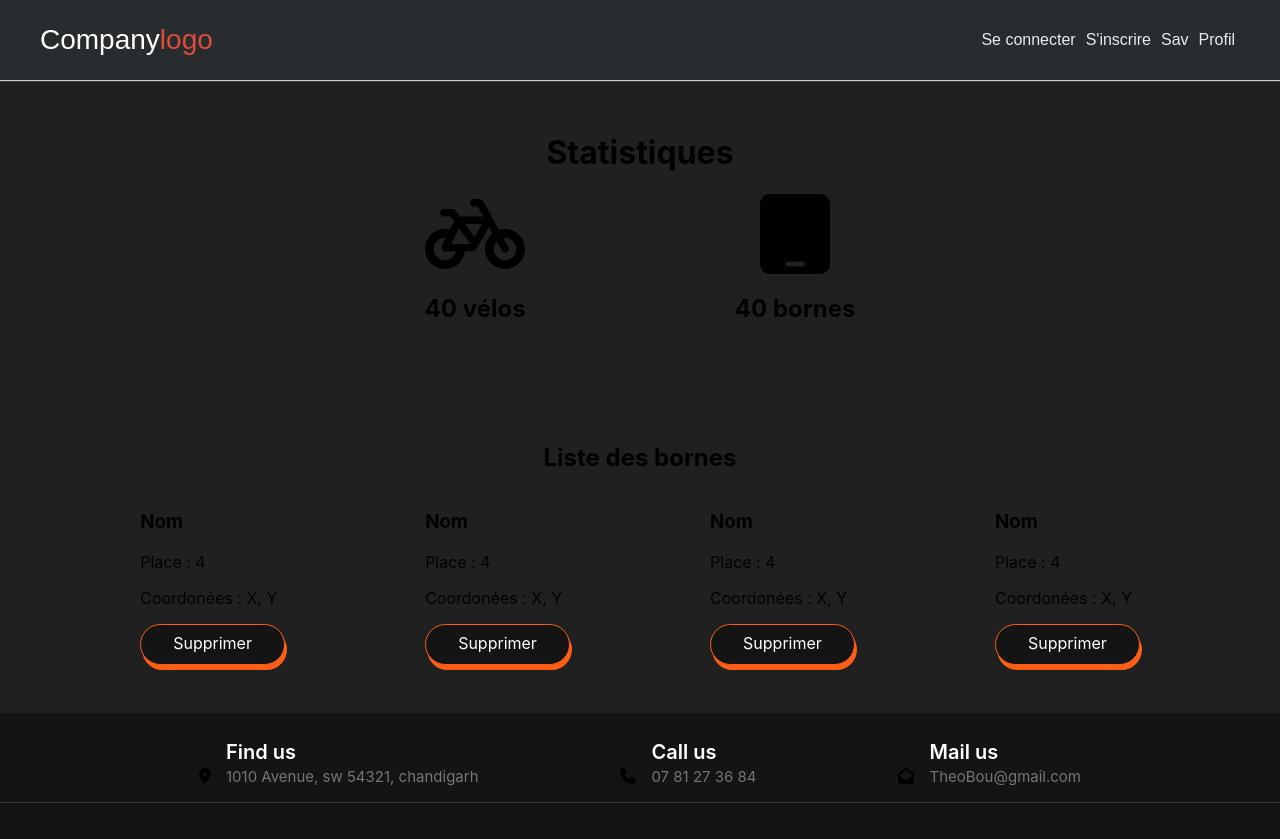
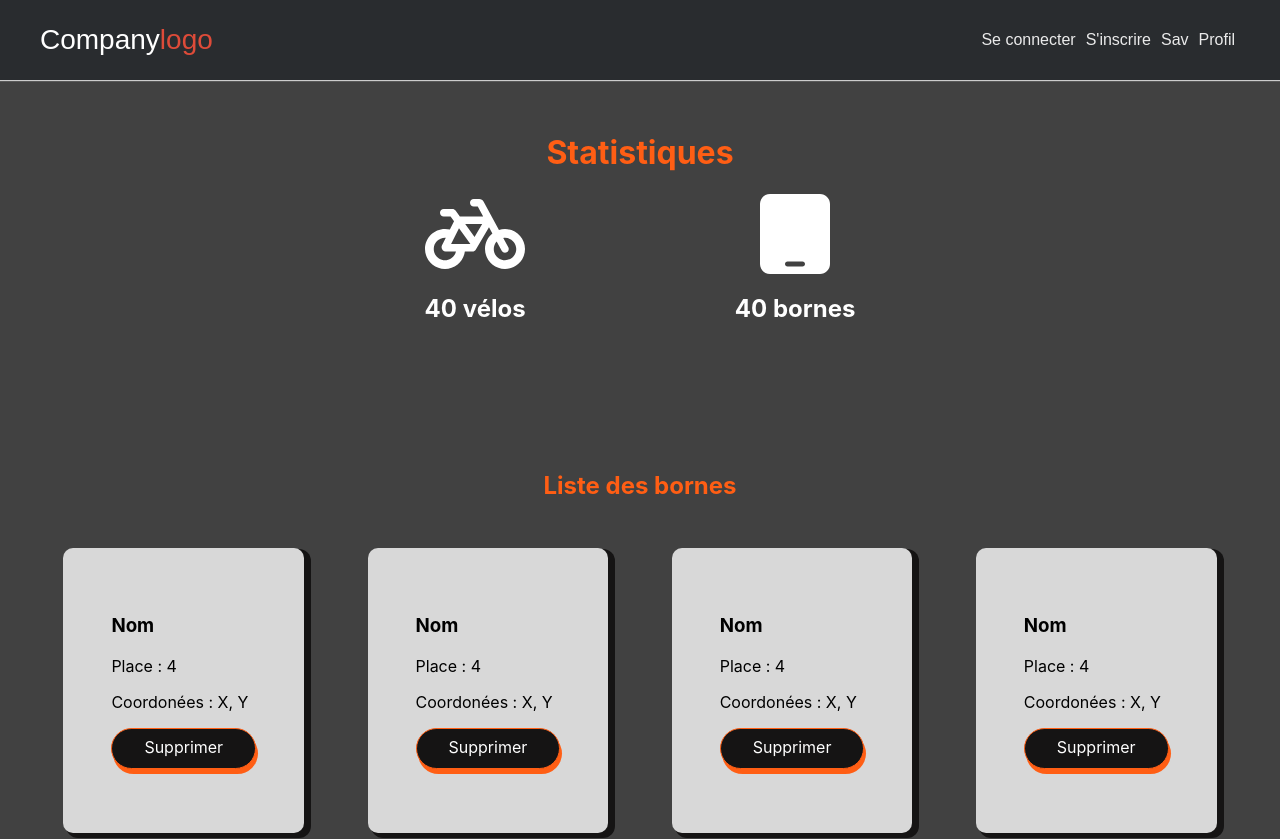
Before and after one commit to PepitoMercurio/hackaton, a React (Create React App) app: page /admin in a window 1280 px wide. Shown: the top 839 px of the page. Built offline with nearby package versions, Linux system fonts and the light colour scheme.

Commit message:
head-foot

```diff
--- a/src/App.css
+++ b/src/App.css
@@ -3,7 +3,7 @@
   text-align: center;
 }
 .test{
-  background-color: #202020;
+  background-color: #414141;
   height: 100%;
 }
 .App-logo {
--- a/src/Compotants/Stat/index.jsx
+++ b/src/Compotants/Stat/index.jsx
@@ -10,11 +10,11 @@ export default function Stats() {
             <h1>Statistiques</h1>
             <div className="Stats-list">
                 <div className="Stat">
-                    <FontAwesomeIcon icon={faBicycle} style={{color: "#000000", fontSize: "5rem"}} />
+                    <FontAwesomeIcon icon={faBicycle} style={{color: "#ffffff", fontSize: "5rem"}} />
                     <h2>40 vélos</h2>
                 </div>
                 <div className="Stat">
-                    <FontAwesomeIcon icon={faTablet} style={{color: "#000000", fontSize: "5rem"}} />
+                    <FontAwesomeIcon icon={faTablet} style={{color: "#ffffff", fontSize: "5rem"}} />
                     <h2>40 bornes</h2>
                 </div>
             </div>
--- a/src/Style/scss/Componants/About/style.scss
+++ b/src/Style/scss/Componants/About/style.scss
@@ -8,7 +8,12 @@
         width: 40%;
         margin: 0 4rem;
     }
-
+    .About-text h1{
+        color: #ff5e14;
+    }
+    .About-text p{
+        color: white;
+    }
     img {
         width: 45%;
     }
--- a/src/Style/scss/Componants/BorneList/style.scss
+++ b/src/Style/scss/Componants/BorneList/style.scss
@@ -6,10 +6,24 @@
     align-items: center;
     width: 100%;
 
+
+
+
     .BorneList-list {
         width: 100%;
         display: flex;
         flex-wrap: wrap;
         justify-content: space-evenly;
     }
+    .BorneList-Borne{
+        background-color: rgb(216, 216, 216);
+        padding: 3rem;
+        border-radius: 10px;
+        color: rgb(0, 0, 0);
+        box-shadow: 5px 3px 0px 2px #151414;
+    }
 }
+.BorneList h2{
+    color: #ff5e14;
+margin: 3rem;
+}
--- a/src/Style/scss/Componants/Payement/style.scss
+++ b/src/Style/scss/Componants/Payement/style.scss
@@ -3,21 +3,33 @@
     flex-direction: column;
     align-items: center;
     margin-bottom: 5rem;
-
+    h2{
+        color: #ff5e14;
+    }
     .Payement-content {
         display: flex;
         flex-wrap: wrap;
         align-items: center;
 
+
         .Payement-detail, .Payement-form {
             width: 40rem;
+            h3{
+                color: white;
+            }
+            p{
+                color: white;
+            }
         }
 
         .Payement-form {
+            padding: 1rem;
+            // background-color: beige;
             display: flex;
             flex-direction: column;
             justify-content: center;
             align-items: center;
+            color: white;
 
             input {
                 margin-bottom: 1rem;
--- a/src/Style/scss/Componants/Stats/style.scss
+++ b/src/Style/scss/Componants/Stats/style.scss
@@ -3,6 +3,9 @@
     flex-direction: column;
     align-items: center;
     margin-top: 2rem;
+    h1{
+        color: #ff5e14;
+    }
 
     .Stats-list {
         display: flex;
@@ -16,5 +19,8 @@
             align-items: center;
 
         }
+        .Stat h2{
+            color: #ffffff;
+        }
     }
 }
```
